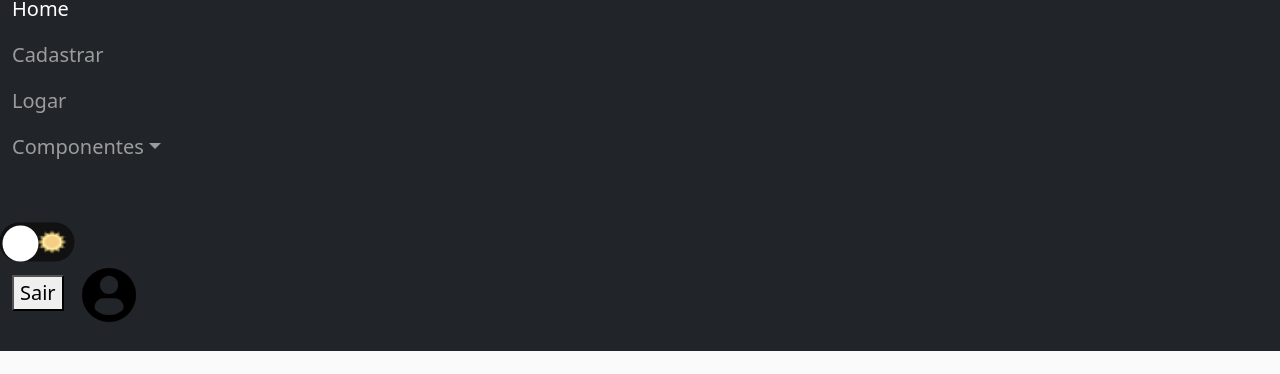
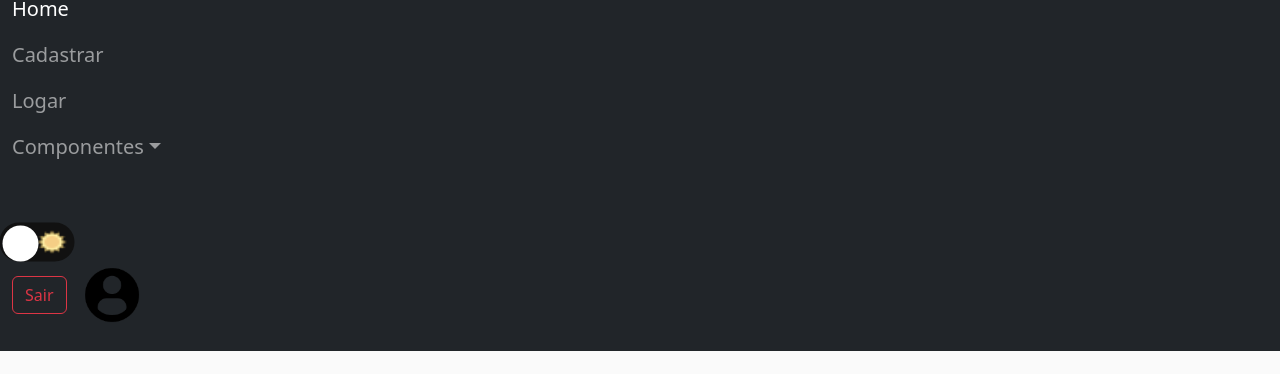
Before and after one commit to adilsonlima0403/FrontEnd-SUAM, a plain HTML site: page Projeto OVC ADS SUAM/telasPrincipais/Disco.html in a window 1280 px wide. Both pictures are taken after a click on the button "Toggle navigation". Shown: the part 92-466 px from the top of the page. Drawn offline with nearby package versions, Linux system fonts and the light colour scheme; a web font is replaced by a local one.

Commit message:
Add files via upload

```diff
--- a/Projeto OVC ADS SUAM/telasPrincipais/Disco.html
+++ b/Projeto OVC ADS SUAM/telasPrincipais/Disco.html
@@ -60,7 +60,7 @@
             </label>
           </li>
         </ul>
-        <button onclick="desconectar()">Sair</button>
+        <button class="btn btn-outline-danger" onclick="desconectar()">Sair</button>
         <img src="../img/usuario-removebg-preview.png" alt="" width="80px" height="80px" >
         <h3 id="usuario-navbar"></h3>
       </div>
```
Also changed, not shown: Projeto OVC ADS SUAM/telasPrincipais/GPU.html (+1 -1 lines), Projeto OVC ADS SUAM/telasPrincipais/Gabinete.html (+1 -1 lines), Projeto OVC ADS SUAM/telasPrincipais/Processador.html (+1 -1 lines), Projeto OVC ADS SUAM/telasPrincipais/Refrigeração.html (+1 -1 lines), Projeto OVC ADS SUAM/telasPrincipais/fonte.html (+1 -1 lines), Projeto OVC ADS SUAM/telasPrincipais/memoriaram.html (+1 -1 lines), Projeto OVC ADS SUAM/telasPrincipais/placamãe.html (+1 -1 lines).
